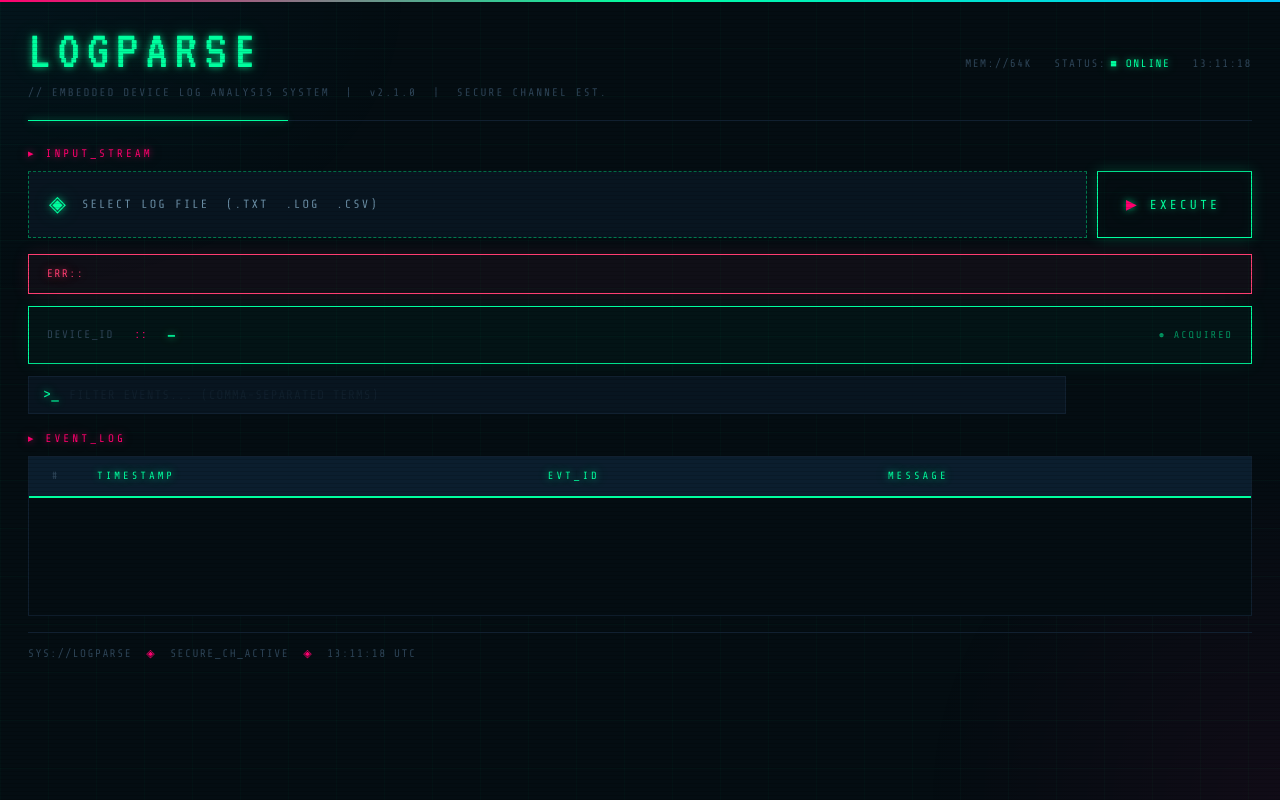
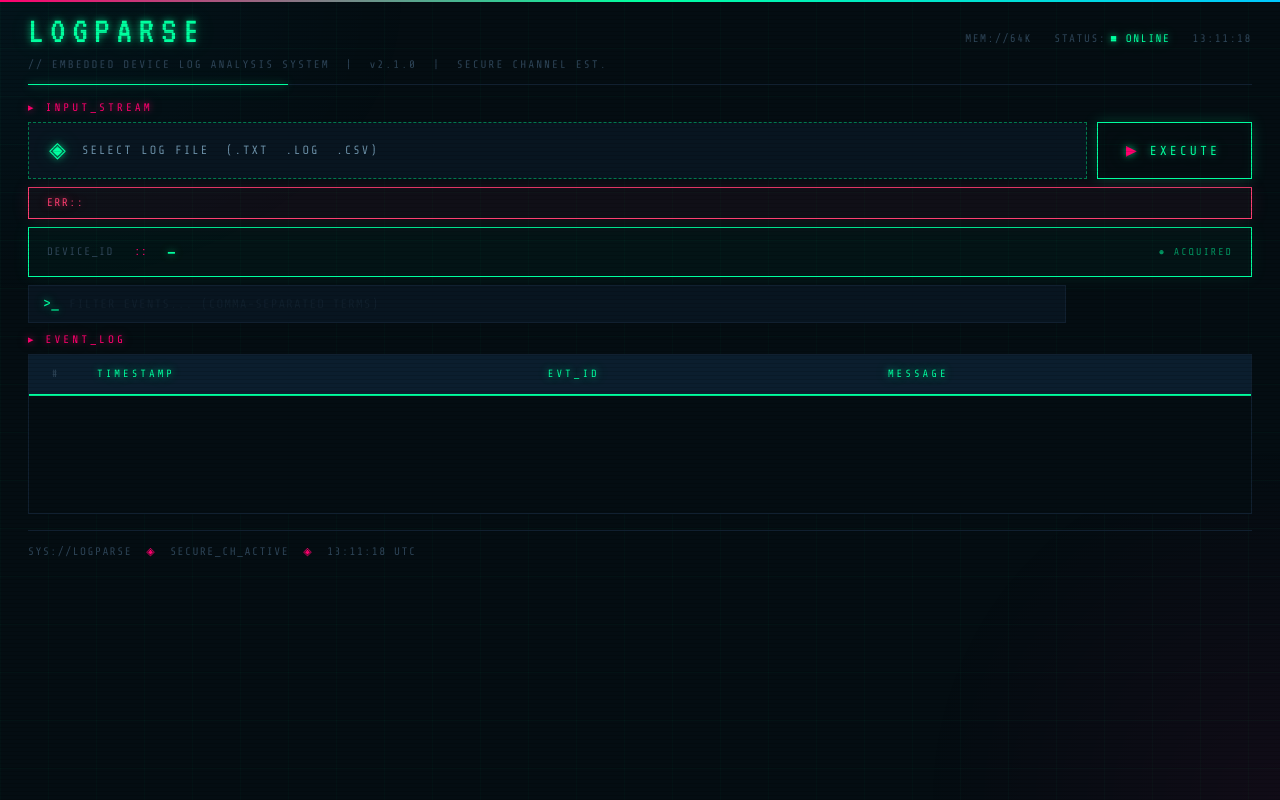
Before and after one commit to justinlue/LogParser, a website: page public/index.html in a window 1280 px wide. Drawn offline with nearby package versions, Linux system fonts and the light colour scheme.

Commit message:
feat: expand event log display area and scope numeric search to EVT_ID only
Shrinks header, upload, status bars, and search row to give the event log
table ~120px more vertical space. Pure-number search terms now exclusively
match the EVT_ID column; mixed/text terms continue to search all fields.

Co-Authored-By: Claude Sonnet 4.6 <noreply@anthropic.com>

```diff
--- a/public/app.js
+++ b/public/app.js
@@ -80,11 +80,14 @@ function applyFilter() {
   }
   const terms = q.split(',').map(t => t.trim()).filter(t => t.length > 0);
   const filtered = allRecords.filter(r =>
-    terms.some(t =>
-      r.time.toLowerCase().includes(t) ||
-      String(r.eventId).includes(t) ||
-      r.message.toLowerCase().includes(t)
-    )
+    terms.some(t => {
+      if (/^\d+$/.test(t)) return String(r.eventId).includes(t);
+      return (
+        r.time.toLowerCase().includes(t) ||
+        String(r.eventId).includes(t) ||
+        r.message.toLowerCase().includes(t)
+      );
+    })
   );
   render(filtered);
 }
--- a/public/styles.css
+++ b/public/styles.css
@@ -109,8 +109,8 @@ body.parsing .scan-line {
 
 /* ─── Header ─────────────────────────────────────── */
 .terminal-header {
-  padding: 22px 0 18px;
-  margin-bottom: 24px;
+  padding: 12px 0 10px;
+  margin-bottom: 14px;
   border-bottom: 1px solid var(--border);
   position: relative;
 }
@@ -143,7 +143,7 @@ body.parsing .scan-line {
 
 .sys-id {
   font-family: var(--font-d);
-  font-size: 56px;
+  font-size: 38px;
   color: var(--accent);
   letter-spacing: 7px;
   text-shadow: var(--glow);
@@ -187,11 +187,11 @@ body.parsing .scan-line {
   color: var(--accent2);
   letter-spacing: 3px;
   text-shadow: var(--glow2);
-  margin-bottom: 8px;
+  margin-bottom: 5px;
 }
 
 /* ─── Upload ─────────────────────────────────────── */
-.module { margin-bottom: 16px; }
+.module { margin-bottom: 8px; }
 
 .upload-area {
   display: flex;
@@ -206,7 +206,7 @@ body.parsing .scan-line {
   gap: 16px;
   border: 1px dashed var(--accent-d);
   background: var(--bg2);
-  padding: 14px 20px;
+  padding: 9px 20px;
   cursor: pointer;
   position: relative;
   overflow: hidden;
@@ -266,7 +266,7 @@ input[type="file"] { display: none; }
   box-shadow: 0 0 14px rgba(0,255,159,.2), inset 0 0 14px rgba(0,255,159,.04);
   white-space: nowrap;
   min-width: 155px;
-  min-height: 52px;
+  min-height: 40px;
 }
 
 #parseBtn::before {
@@ -300,8 +300,8 @@ input[type="file"] { display: none; }
   display: flex;
   align-items: center;
   gap: 12px;
-  padding: 10px 18px;
-  margin-bottom: 12px;
+  padding: 6px 18px;
+  margin-bottom: 8px;
   font-size: 12px;
 }
 
@@ -354,7 +354,7 @@ input[type="file"] { display: none; }
   display: flex;
   align-items: center;
   gap: 16px;
-  margin-bottom: 16px;
+  margin-bottom: 8px;
 }
 
 .search-wrap {
@@ -413,7 +413,7 @@ input[type="search"]:disabled { opacity: .22; cursor: not-allowed; }
 .table-wrap {
   border: 1px solid var(--border);
   overflow: auto;
-  max-height: calc(100vh - 440px);
+  max-height: calc(100vh - 320px);
   min-height: 160px;
   background: var(--bg);
   scrollbar-width: thin;
```
